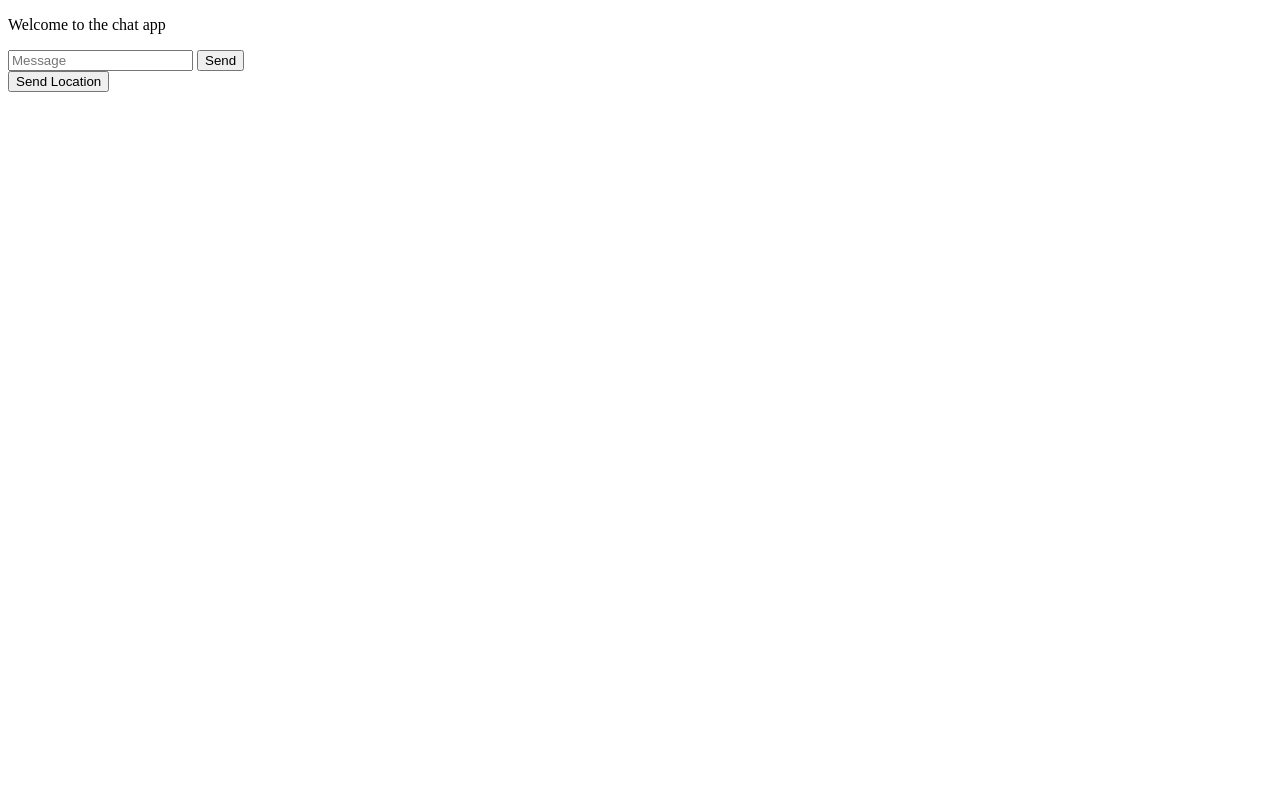
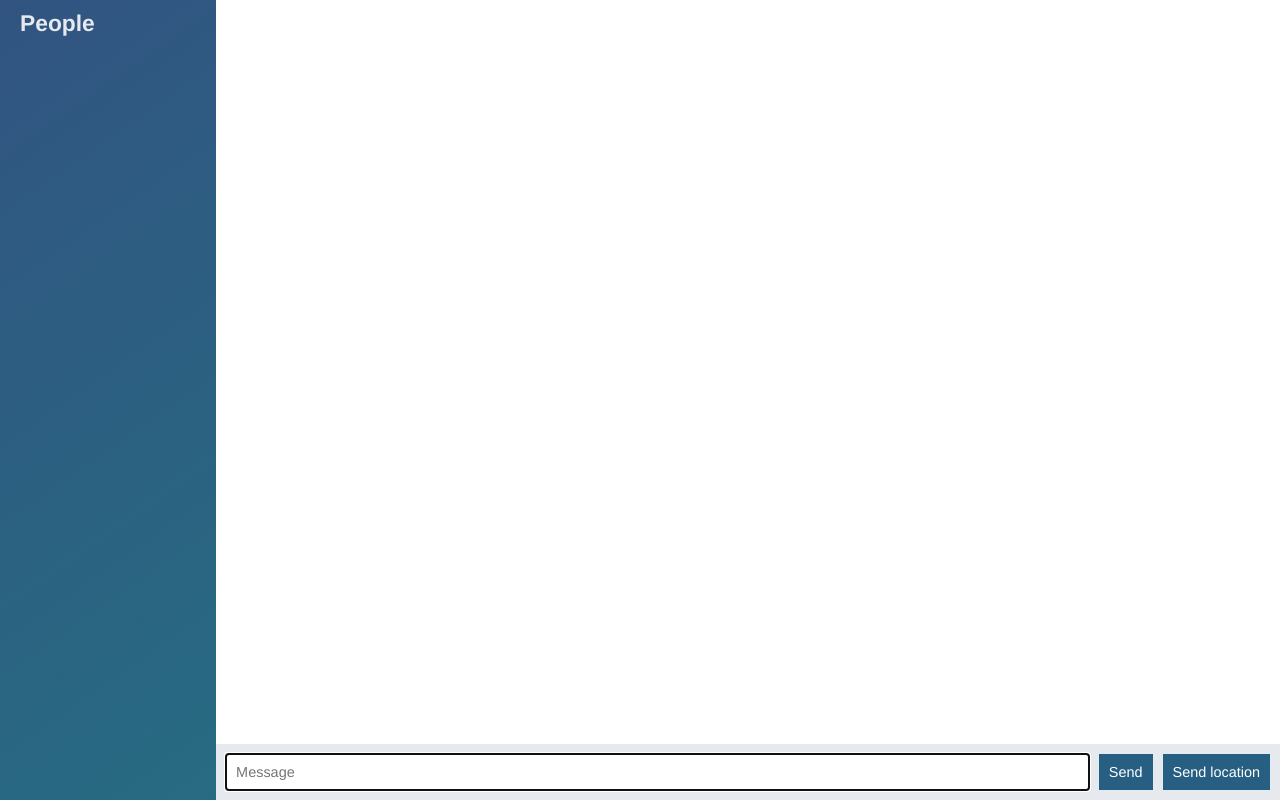
Before and after one commit to insideoutzombie/node-2-chat-app, a website: page public/index.html in a window 1280 px wide. Drawn offline with nearby package versions, Linux system fonts and the light colour scheme; no server answers.

Commit message:
add css for chat page

```diff
--- a/public/index.html
+++ b/public/index.html
@@ -4,18 +4,29 @@
 
 <head>
   <meta charset="utf-8">
+  <link rel="stylesheet" href="/css/styles.css" />
 </head>
 
-<body>
-  <p>Welcome to the chat app</p>
+<body class="chat">
 
-  <ol id="messages"></ol>
+  <div class="chat__sidebar">
+    <h3>People</h3>
+    <div id="users"></div>
+  </div>
 
-  <form id="message-form">
-    <input name="message" type="text" placeholder="Message"/>
-    <button>Send</button>
-  </form>
-  <button id="send-location">Send Location</button>
+  <div class="chat__main">
+    <ol id="messages" class="chat__messages"></ol>
+
+    <div class="chat__footer">
+      <form id="message-form">
+        <input name="message" type="text" placeholder="Message" autofocus autocomplete="off"/>
+        <button>Send</button>
+      </form>
+      <button id="send-location">Send location</button>
+    </div>
+  </div>
+
+
 
   <script src="/socket.io/socket.io.js"></script>
   <script src="/js/libs/jquery-3.1.0.min.js"></script>
```
